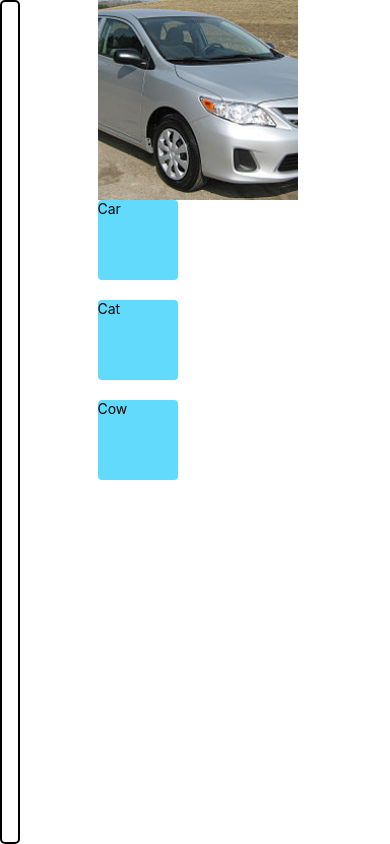
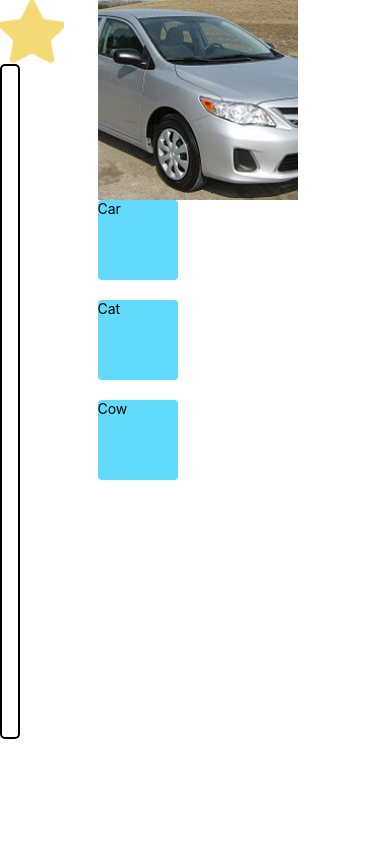
Before and after one commit to newyork-anthonyng/spaced-repetition, a React Native app: screen / in a window 390 px wide. Built offline with nearby package versions, Linux system fonts and the light colour scheme.

Commit message:
add star

```diff
--- a/ProgressBar.js
+++ b/ProgressBar.js
@@ -1,5 +1,6 @@
 import React from 'react';
-import { Animated, StyleSheet, View } from 'react-native';
+import { Image, Animated, StyleSheet, View } from 'react-native';
+import star from './assets/star.png';
 
 function ProgressBar({ percentage }) {
   const animation = React.useRef(new Animated.Value(percentage));
@@ -20,7 +21,14 @@ function ProgressBar({ percentage }) {
   });
 
   return (
+    <View style={styles.container}>
+      <Image
+        source={star}
+        style={{ width: 64, height: 64 }}
+      />
       <View style={styles.progressBar}>
+
+
         <Animated.View
           style={
             [StyleSheet.absoluteFill],
@@ -31,12 +39,16 @@ function ProgressBar({ percentage }) {
           }
         />
       </View>
+    </View>
   );
 }
 
 const styles = StyleSheet.create({
+  container: {
+    height: '100%'
+  },
   progressBar: {
-    height: '100%',
+    height: '80%',
     width: 20,
     backgroundColor: 'white',
     borderColor: '#000',
```
Also changed, not shown: assets/star.png (added). Lines whose indentation alone changed are shown as unchanged.
